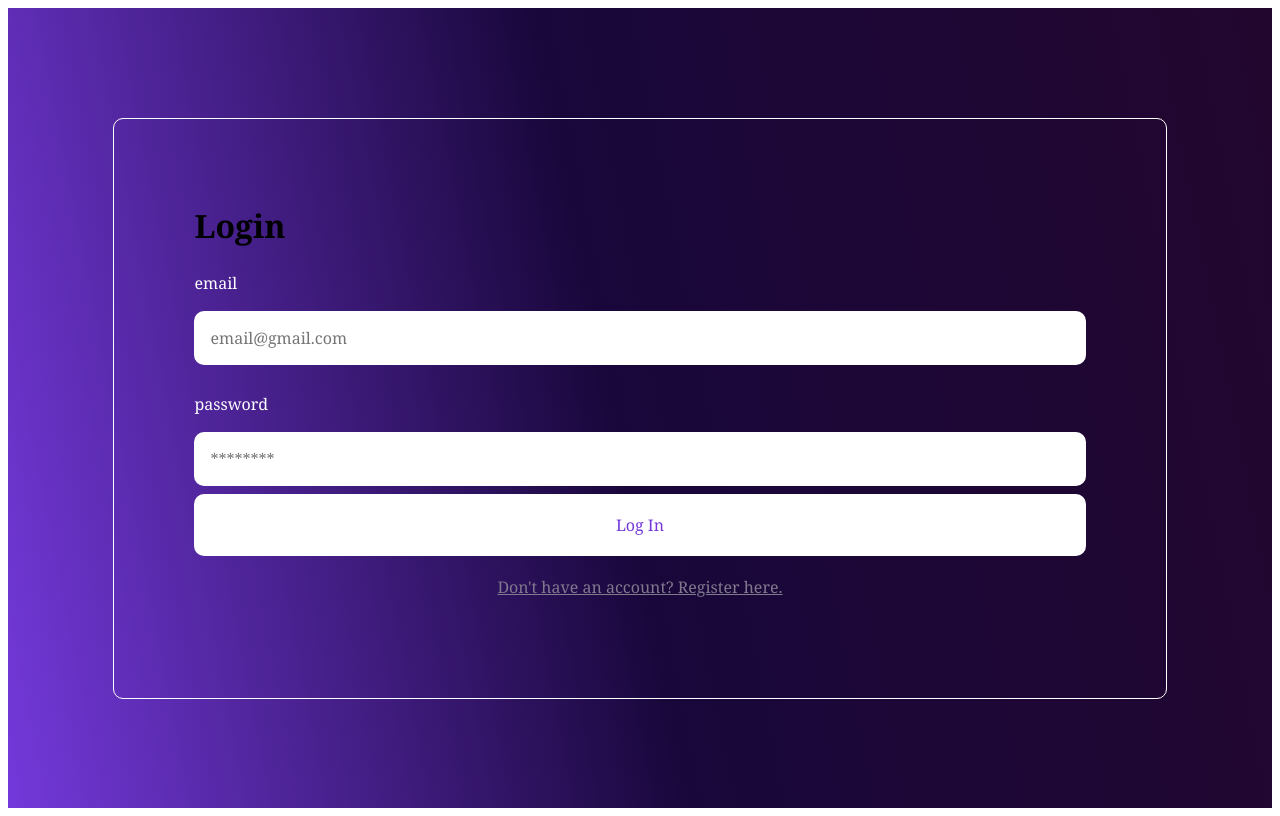
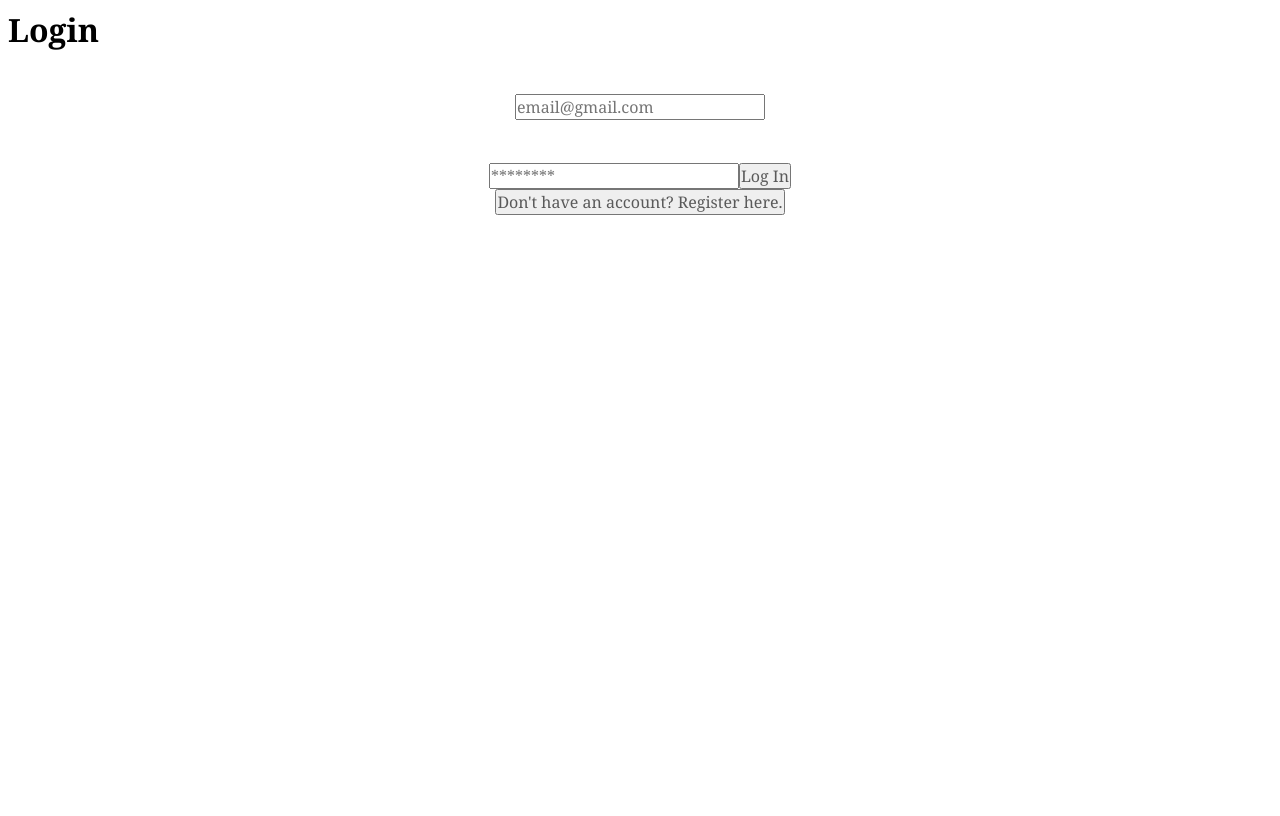
Before and after one commit to IsmailiGresa/DS_Grupi13, a React (Vite) app in the folder reapp/reapp/vite-project/: page /login in a window 1280 px wide. Built offline with nearby package versions, Linux system fonts and the light colour scheme.

Commit message:
fix Login/Signup

```diff
--- a/reapp/reapp/vite-project/src/App.jsx
+++ b/reapp/reapp/vite-project/src/App.jsx
@@ -1,4 +1,4 @@
-import "./App.css";
+// import "./App.css";
 import './index.css'
 import {RouterProvider} from "react-router-dom";
 import router from "./router.jsx";
--- a/reapp/reapp/vite-project/src/Pages/Login.jsx
+++ b/reapp/reapp/vite-project/src/Pages/Login.jsx
@@ -1,5 +1,4 @@
 import React, { useState } from "react";
-import './applog.css';
 
 export const Login = (props) => {
     const [email, setEmail] = useState('');
--- a/reapp/reapp/vite-project/src/Pages/applog.css
+++ /dev/null
@@ -1,50 +0,0 @@
-.App {
-    text-align: center;
-    display: flex;
-    min-height: 100vh;
-    align-items: center;
-    justify-content: center;
-    color: rgb(216, 191, 191);
-    background-image: linear-gradient(79deg, #7439db, #19073b 48%, #22062e);
-}
-
-.auth-form-container, .login-form, .register-form {
-    display: flex;
-    flex-direction: column;
-}
-
-@media screen and (min-width: 600px) {
-    .auth-form-container {
-        padding: 5rem;
-        border: 1px solid white;
-        border-radius: 10px;
-        margin: 0.5rem;
-    }
-}
-
-label {
-    text-align: left;
-    padding: 0.25rem 0;
-}
-
-input {
-    margin: 0.5rem 0;
-    padding: 1rem;
-    border: none;
-    border-radius: 10px;
-}
-
-button {
-    border: none;
-    background-color: white;
-    padding: 20px;
-    border-radius: 10px;
-    cursor: pointer;
-    color: #7439db;
-}
-
-.link-btn {
-    background: none;
-    color: rgb(129, 121, 142);
-    text-decoration: underline;
-}
```
Also changed, not shown: reapp/reapp/vite-project/src/Pages/App1.jsx (deleted, +0 -22 lines), 1 other file (tests, documents, lock files or other folders).
